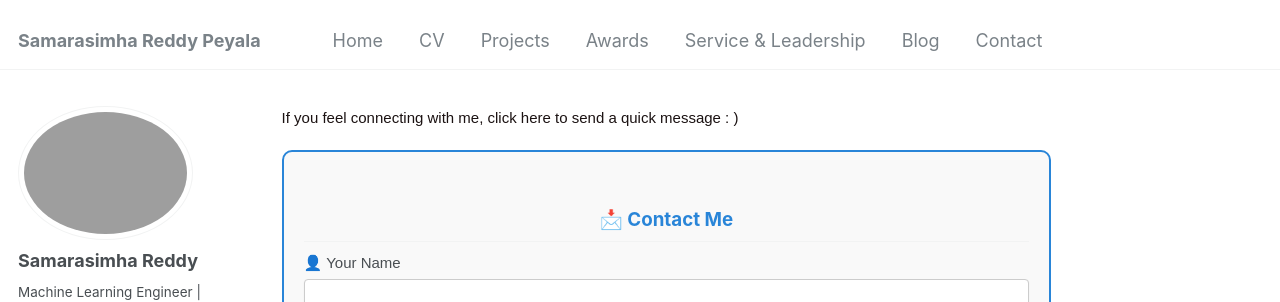
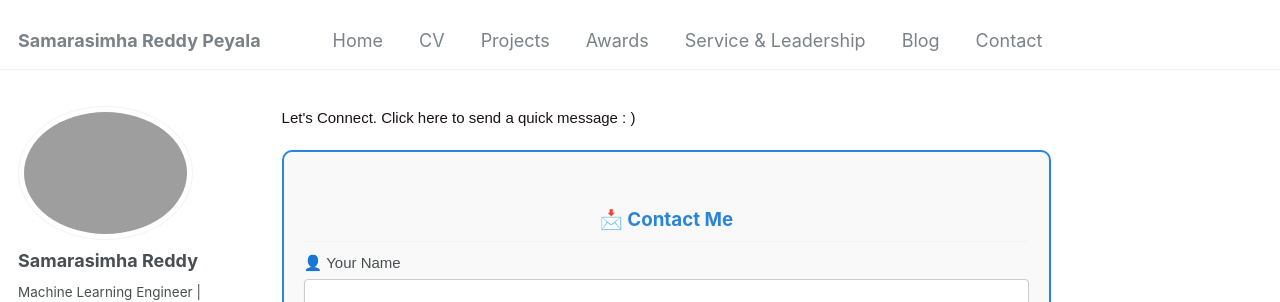
Before and after one commit to samarasimhapeyala/samarasimhapeyala.github.io, a Jekyll site: the page built from _pages/contact.md, in a window 1280 px wide and 1079 px high. Shown: the top 302 px of the window. Built offline with Jekyll 4.4.1, drawn with Linux system fonts in a browser that asks for light colours.

Commit message:
Update contact.md

```diff
--- a/_pages/contact.md
+++ b/_pages/contact.md
@@ -72,7 +72,7 @@ author_profile: true
 
 <div class="content-container" style="font-family: Arial, sans-serif; line-height: 1.6; font-size: 15px; padding: 0; margin: 0;">
 
-<p>If you feel connecting with me, click here to send a quick message : )</p>
+<p>Let's Connect. Click here to send a quick message : )</p>
 
 <div class="col-lg-12 mt-5 mt-lg-0 d-flex align-items-stretch">
     <form action="https://formspree.io/mbjzdajy" method="post" role="form" style="border: 2px solid #2985d8; border-radius: 10px; padding: 20px; background-color: #f9f9f9; width: 100%;">
```
